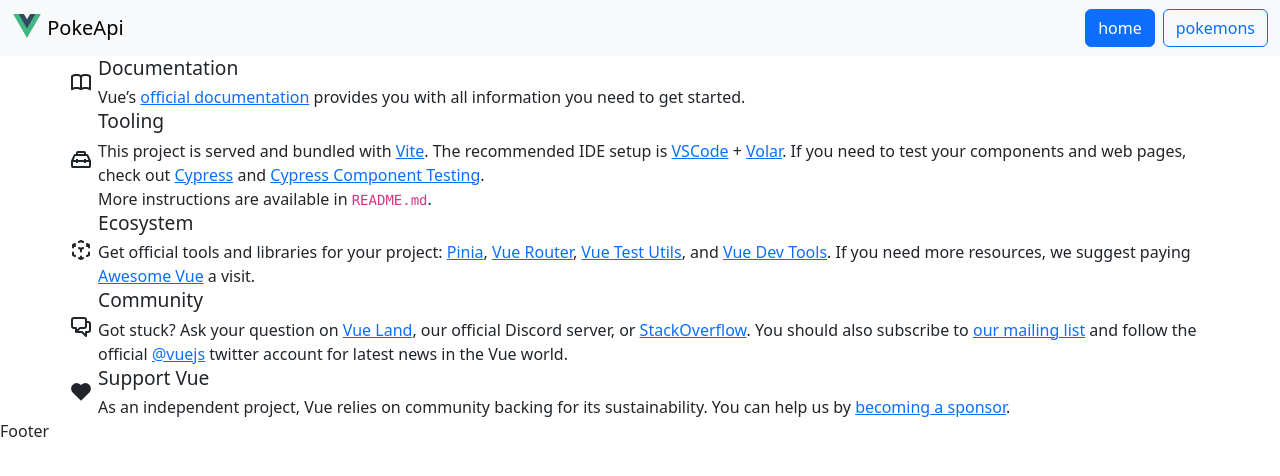
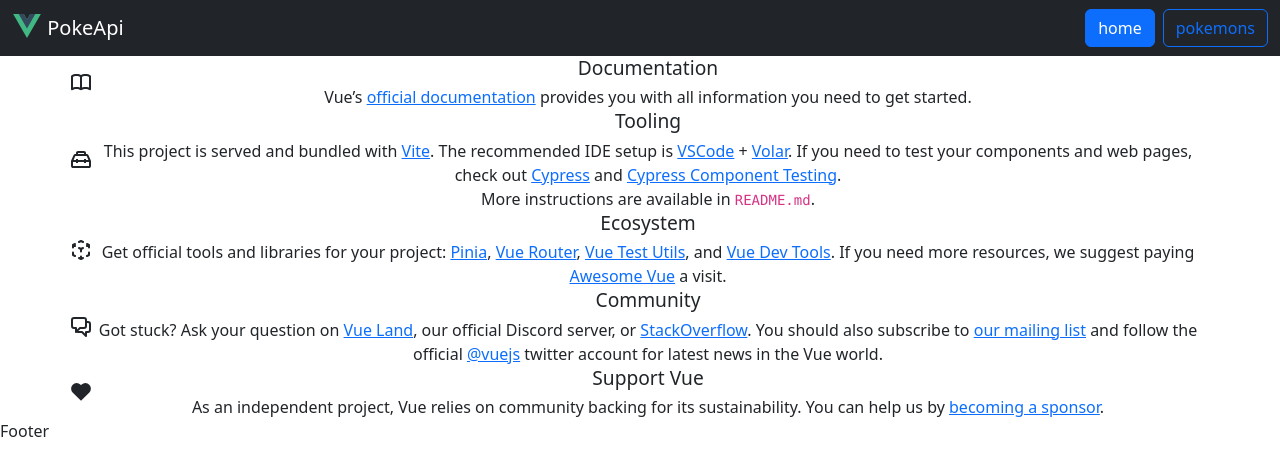
Before and after one commit to stonxzz/cursoVue, a Vue app in the folder router-1/: page / in a window 1280 px wide. Shown: the top 476 px of the page. Built offline with nearby package versions, Linux system fonts and the light colour scheme.

Commit message:
feature: :sparkles: The design of the views has been improved

```diff
--- a/router-1/src/App.vue
+++ b/router-1/src/App.vue
@@ -3,7 +3,7 @@
 </script>
 
 <template>
-  <nav class="navbar bg-body-tertiary">
+  <nav class="navbar bg-dark navbar-dark">
     <div class="container-fluid">
       <router-link class="navbar-brand" to="/">
         <img
@@ -22,7 +22,7 @@
     </div>
   </nav>
 
-  <div class="container">
+  <div class="container text-center">
     <RouterView />
   </div>
 
--- a/router-1/src/components/pokemonsList.vue
+++ b/router-1/src/components/pokemonsList.vue
@@ -11,13 +11,11 @@
 
 <template>
   <div class="card mt-4">
-    <div class="card-body mt-2">
-      <ul>
-        <li>
+      <ul class="list-group">
+        <li class="list-group-item">
             <router-link :to="`/pokemons/${name}`">{{ name }}</router-link>
         </li>
       </ul>
-    </div>
   </div>
 </template>
 
--- a/router-1/src/views/PokemonsView.vue
+++ b/router-1/src/views/PokemonsView.vue
@@ -12,10 +12,16 @@
   <p v-if="loading">Cargando información</p>
   <div class="alert alert-danger mt-3" v-if="error">{{ error }}</div>
   <div v-if="data">
-    <pokemonsList v-for="element in data.results" :key="element" :name="element.name" />
-    <button :disabled="!data.previous" class="btn btn-success mt-2 me-2" @click="getData(data.previous)">
+    <pokemonsList v-for="element in data.results"
+    :key="element"
+    :name="element.name" />
+
+    <div class="mt-2">
+      <button :disabled="!data.previous" class="btn btn-success mt-2 me-2" @click="getData(data.previous)">
       Previous
     </button>
     <button :disabled="!data.next" class="btn btn-primary mt-2" @click="getData(data.next)">Next</button>
+    </div>
+
   </div>
 </template>
```
